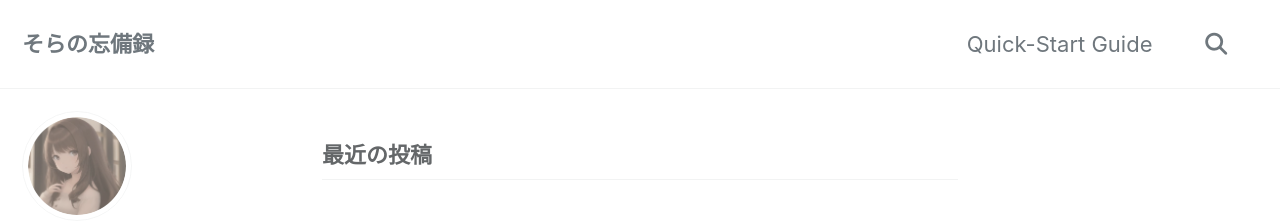
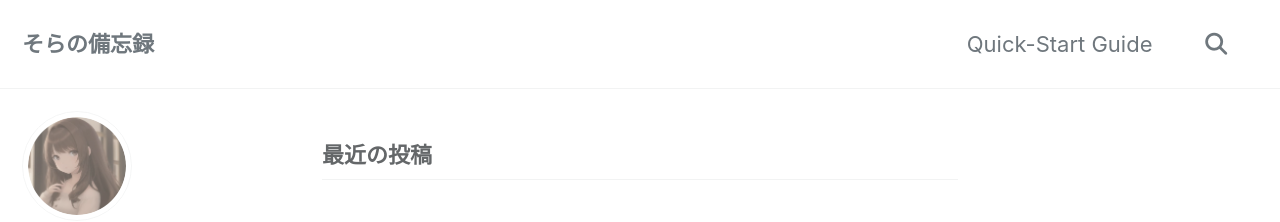
Before and after one commit to sora81dev/memorandum, a Jekyll site: the page built from index.html, in a window 1280 px wide and 1321 px high. Shown: the top 222 px of the window. Built offline with Jekyll 4.4.1, drawn with Linux system fonts in a browser that asks for light colours; cached includes are drawn as plain includes; the list of posts is cut into pages by our own code.

```diff
--- a/_config.yml
+++ b/_config.yml
@@ -17,7 +17,7 @@ minimal_mistakes_skin    : "default" # "air", "aqua", "contrast", "dark", "dirt"
 # Site Settings
 locale                   : "ja-JP"
 rtl                      : # true, false (default) # turns direction of the page into right to left for RTL languages
-title                    : "そらの忘備録"
+title                    : "そらの備忘録"
 title_separator          : "-"
 subtitle                 : # site tagline that appears below site title in masthead
 name                     : "Sora"
```
